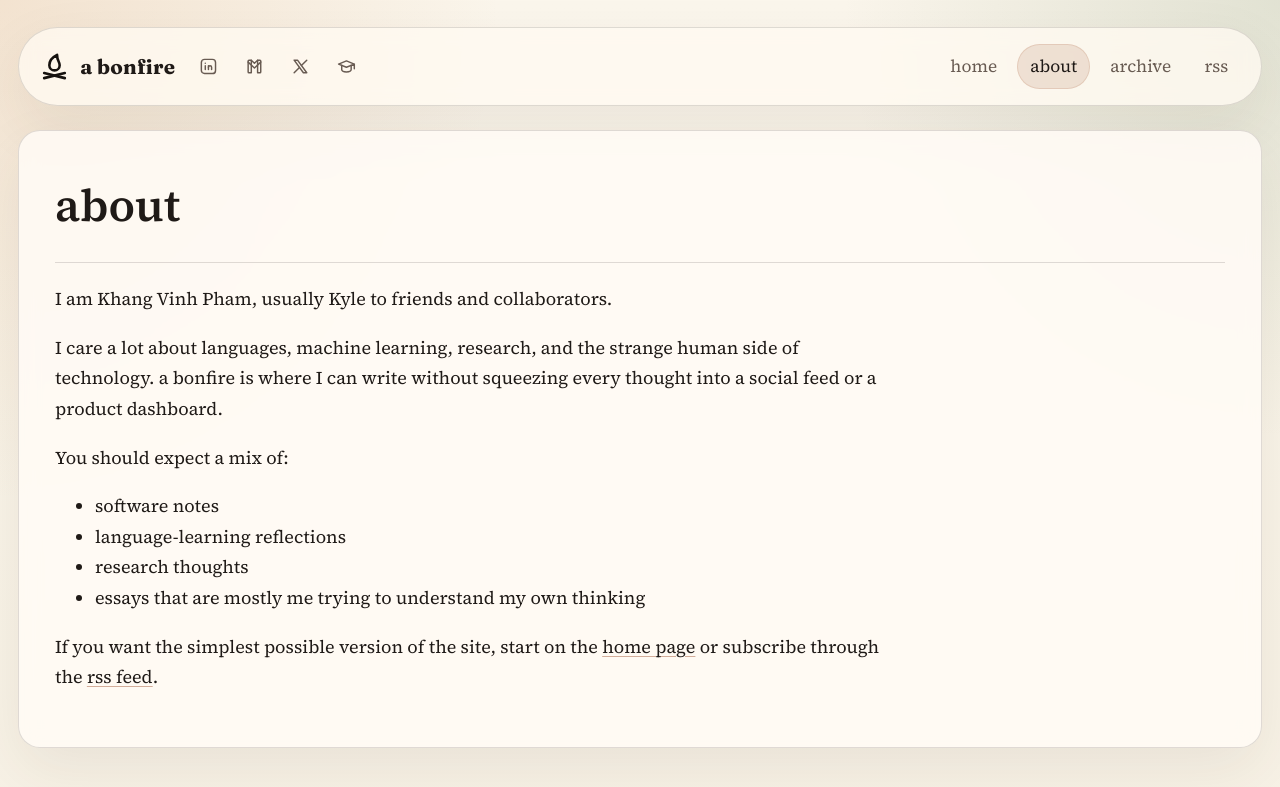
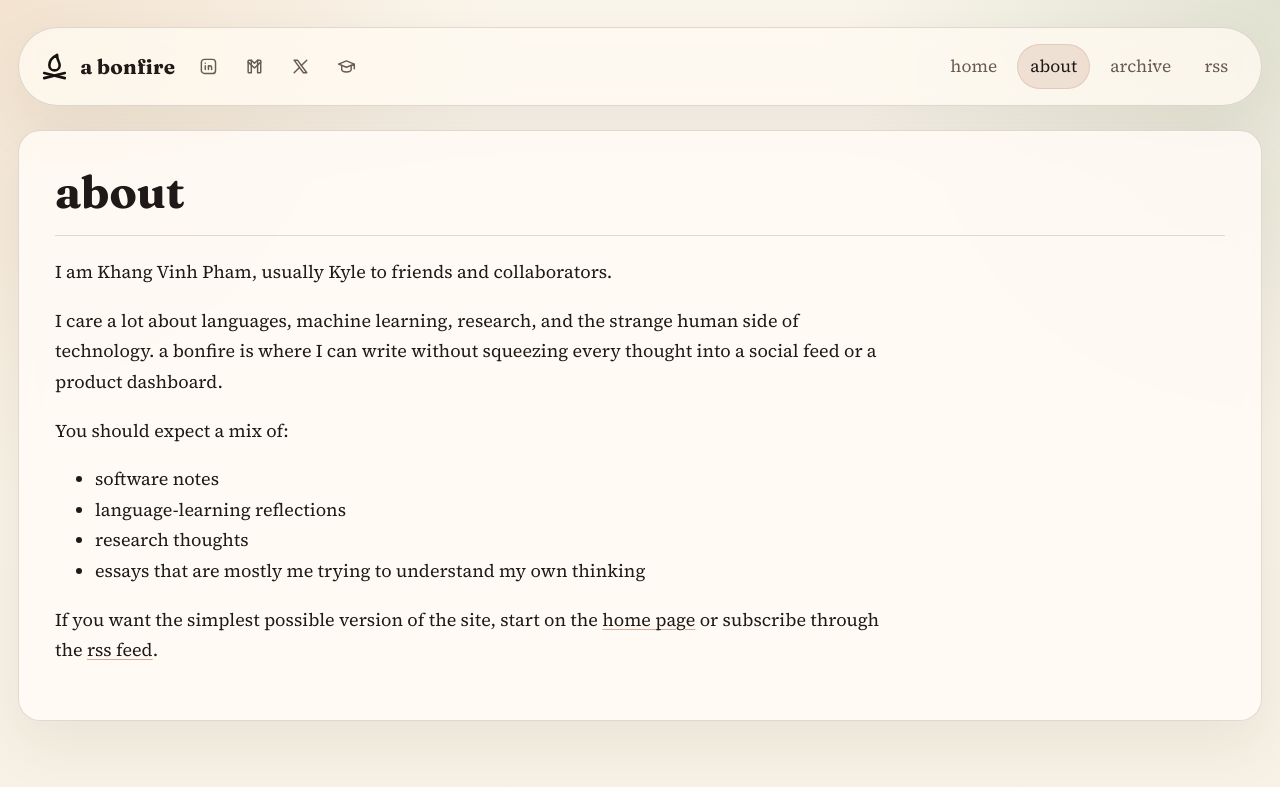
Before and after one commit to vkhangpham/vkhangpham.github.io, a Jekyll site: the page built from about.md, in a window 1280 px wide. Shown: the top 787 px of the page. Built offline with Jekyll 4.4.1, drawn with Linux system fonts in a browser that asks for light colours.

Commit message:
Update font fam

```diff
--- a/assets/css/site.css
+++ b/assets/css/site.css
@@ -193,6 +193,7 @@ pre code {
 .hero h1,
 .section-heading h2,
 .post-header h1,
+.page-header h1,
 .prose h1,
 .prose h2,
 .prose h3 {
```
